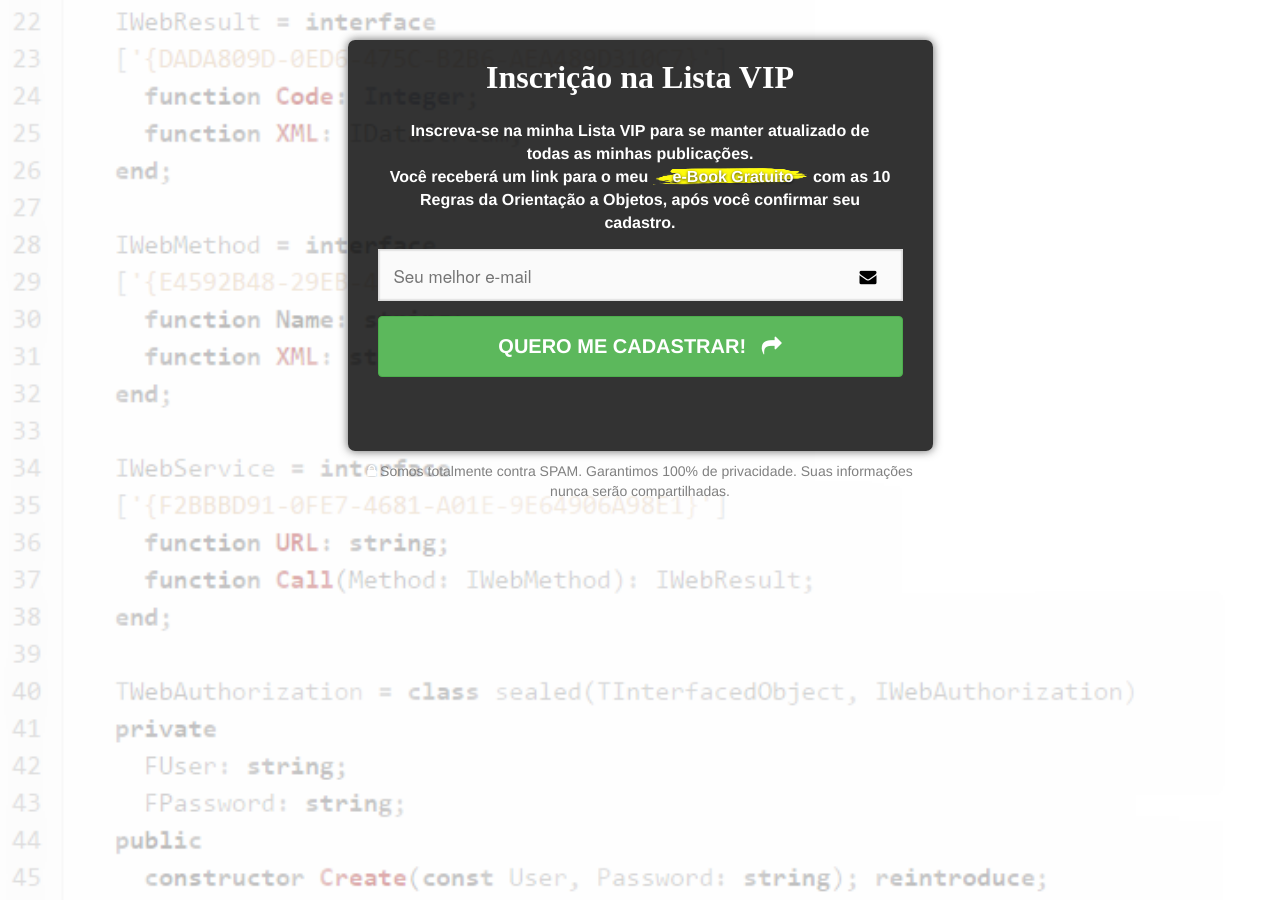
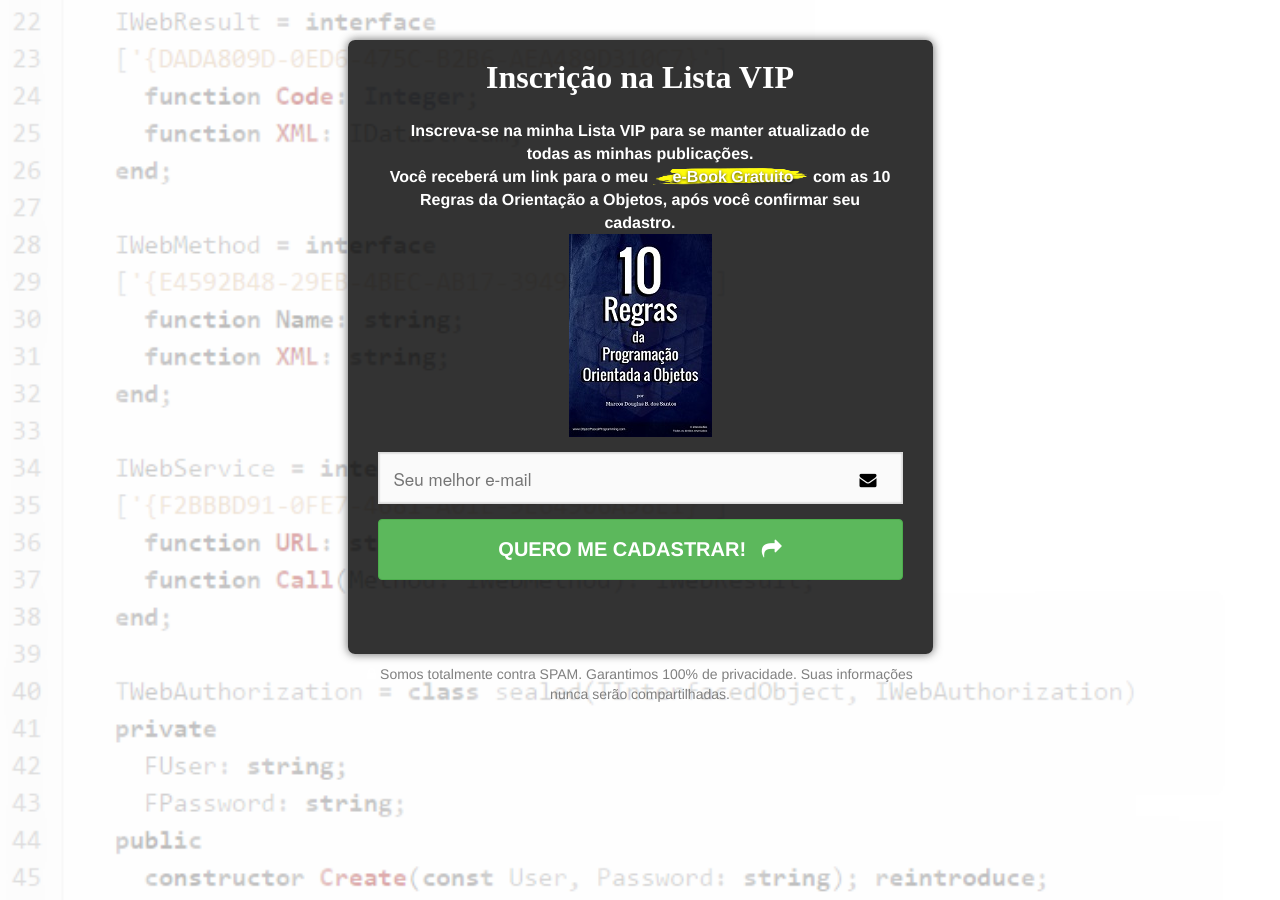
Before and after one commit to mdbs99/opp, a Jekyll site: the page lista-vip/index.html, which Jekyll copies as it is, in a window 1280 px wide. Built offline with Jekyll 4.4.1, drawn with Linux system fonts in a browser that asks for light colours; nearby versions of some CDN libraries; some web fonts are replaced.

Commit message:
Alteração do Form ListaVIP

```diff
--- a/lista-vip/index.html
+++ b/lista-vip/index.html
@@ -75,7 +75,9 @@
                             <div class="head-form">
                                 Inscreva-se na minha <strong>Lista VIP</strong> para se manter atualizado de todas as minhas publicações.
 <br/>
-Você receberá um link para o meu <del>e-Book Gratuito</del> com as <strong>10 Regras da Orientação a Objetos</strong>, após você confirmar seu cadastro. </div>
+Você receberá um link para o meu <del>e-Book Gratuito</del> com as <strong>10 Regras da Orientação a Objetos</strong>, após você confirmar seu cadastro.<br/>
+<img src="/images/ebook-pp.jpg" alt="10 Regras da Orientação a Objetos" />
+</div>
                             <form id="form" method="post" action="http://delfire.activehosted.com/proc.php">
 <div class="text-box email"><input type="email" name="email" value="" id="" class="email" required="required" placeholder="Seu melhor e-mail"><i class="icon-mail fa fa-envelope"></i></div>
 <input type="hidden" name="f" value="14">
```
Also changed, not shown: other parts of lista-vip/index.html (+4 -3 lines), images/ebook-pp.jpg (added).
